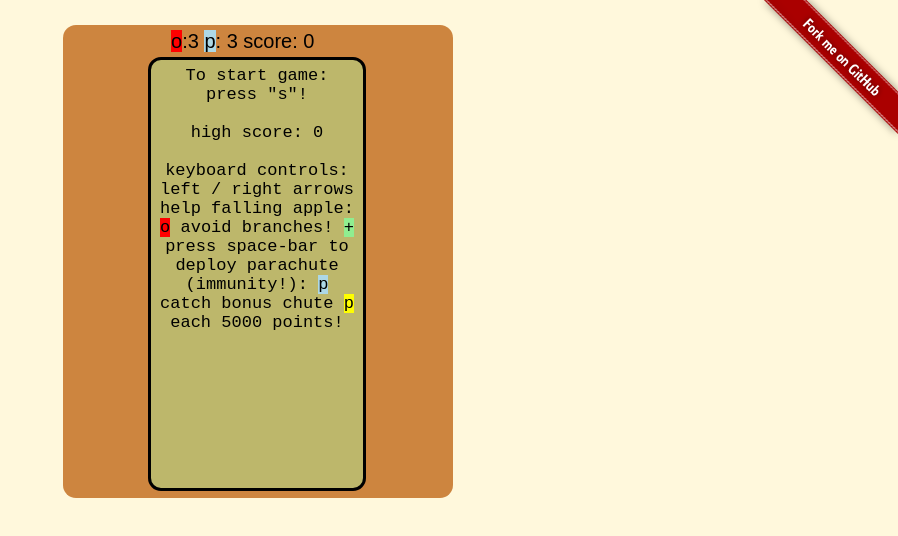
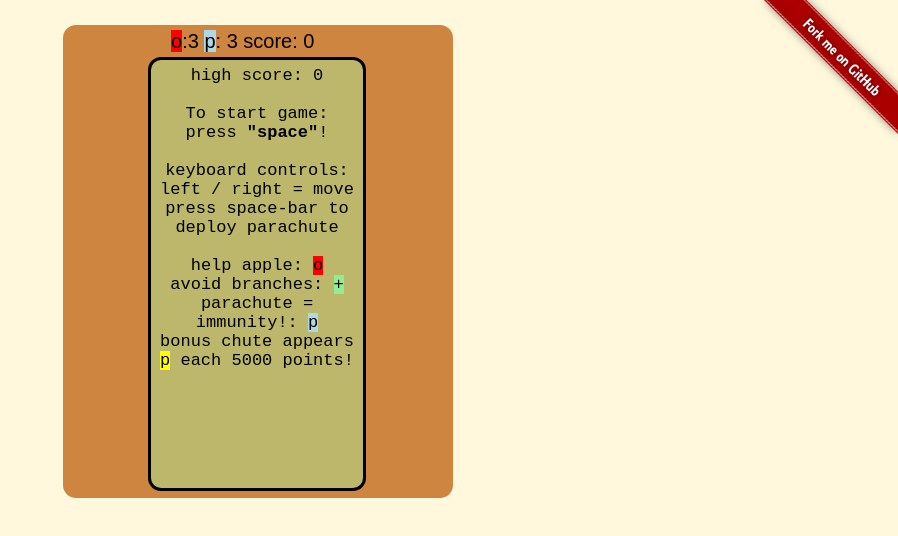
Before and after one commit to lexjacobs/apple-falls-jquery, a website: page index.html in a window 1280 px wide. Shown: the whole page, without its empty margins (382-1280 px from the left). Drawn offline with Linux system fonts and the light colour scheme; files that its build step writes are made by us from their sources.

Commit message:
Updates keybindings and instructions

```diff
--- a/app/script/keybindings.js
+++ b/app/script/keybindings.js
@@ -37,7 +37,7 @@ $(function(){
       }
     }
     if(!$gameOn){
-      if(e.keyCode === 83){ // s
+      if(e.keyCode === 32){ // s
         $('.instructions').toggle(200);
         $init();
       }
--- a/apple-falls.js
+++ b/apple-falls.js
@@ -284,7 +284,7 @@ $(function(){
       }
     }
     if(!$gameOn){
-      if(e.keyCode === 83){ // s
+      if(e.keyCode === 32){ // s
         $('.instructions').toggle(200);
         $init();
       }
--- a/index.html
+++ b/index.html
@@ -15,15 +15,16 @@
       </div>
 
       <div class = "instructions">
-        To start game:<br>press "s"!<br><br>
         high score: <span class ="highScore"></span><br><br>
+        To start game:<br>press <b>"space"</b>!<br><br>
         keyboard controls:<br>
-        left / right arrows<br>
-        help falling apple: <span class = "apple">o</span>
-        avoid branches! <span class = "brick">+</span><br>
+        left / right = move<br>
         press space-bar to<br>
-        deploy parachute (immunity!): <span class = "parachute">p</span><br>catch
-        bonus chute <span class = "bonusParachute">p</span> each <span class = "chuteMultiple"></span> points!
+        deploy parachute<br><br>
+        help apple: <span class = "apple">o</span><br>
+        avoid branches: <span class = "brick">+</span><br>
+        parachute = immunity!: <span class = "parachute">p</span><br>
+        bonus chute appears <span class = "bonusParachute">p</span> each <span class = "chuteMultiple"></span> points!
       </div>
       <div class = "board">
       </div>
```
Also changed, not shown: apple-falls.min.js.
